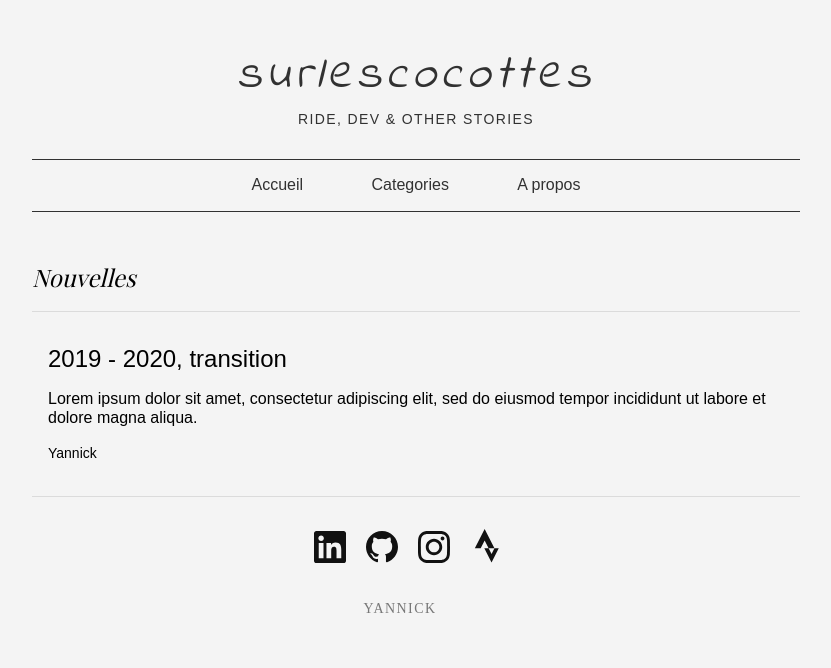
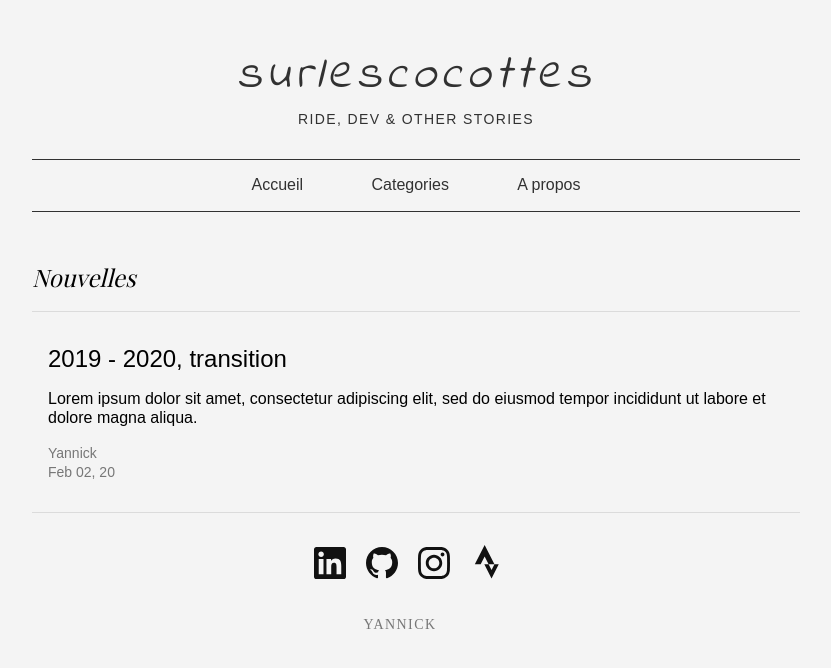
Before and after one commit to YannickDurden/minimalist-white, a Jekyll site: the page built from index.md, in a window 1280 px wide. Shown: the top 668 px of the page, without its empty margins (224-1055 px from the left). Built offline with Jekyll 4.4.1, drawn with Linux system fonts in a browser that asks for light colours; some web fonts are replaced.

Commit message:
Add date to posts list

```diff
--- a/_layouts/index.html
+++ b/_layouts/index.html
@@ -13,7 +13,8 @@ layout: default
           <p class="f6 f5-l lh-copy">
             {{ post.excerpt }}
           </p>
-          <p class="f6 lh-copy mv0">{{ post.author }}</p>
+          <p class="f6 lh-copy mv0 gray">{{ post.author }}</p>
+          <time class="f6 db gray">{{ post.date | date: "%b %d, %y" }}</time>
         </div>
       </div>
     </a>
--- a/_layouts/post.html
+++ b/_layouts/post.html
@@ -5,7 +5,7 @@ layout: default
 <article class="baskerville pb5">
   <header class="avenir tc-l ph3 ph4-ns pt4 pt5-ns">
     <h1 class="f3 f2-m f-subheadline-l measure lh-title fw1 mt0 playfair">{{ page.title }}</h1>
-    <time class="f5 f4-l db fw1 montserrat mb4"> {{ page.date| date: "%b %d, %y" }}</time>
+    <time class="f5 f4-l db fw1 montserrat mb4"> {{ page.date | date: "%b %d, %y" }}</time>
   </header>
   <div class="ph3 ph4-m ph5-l">
     <div class="measure db center f5 f4-ns lh-copy">
```
Also changed, not shown: minimalist-theme.gemspec.
